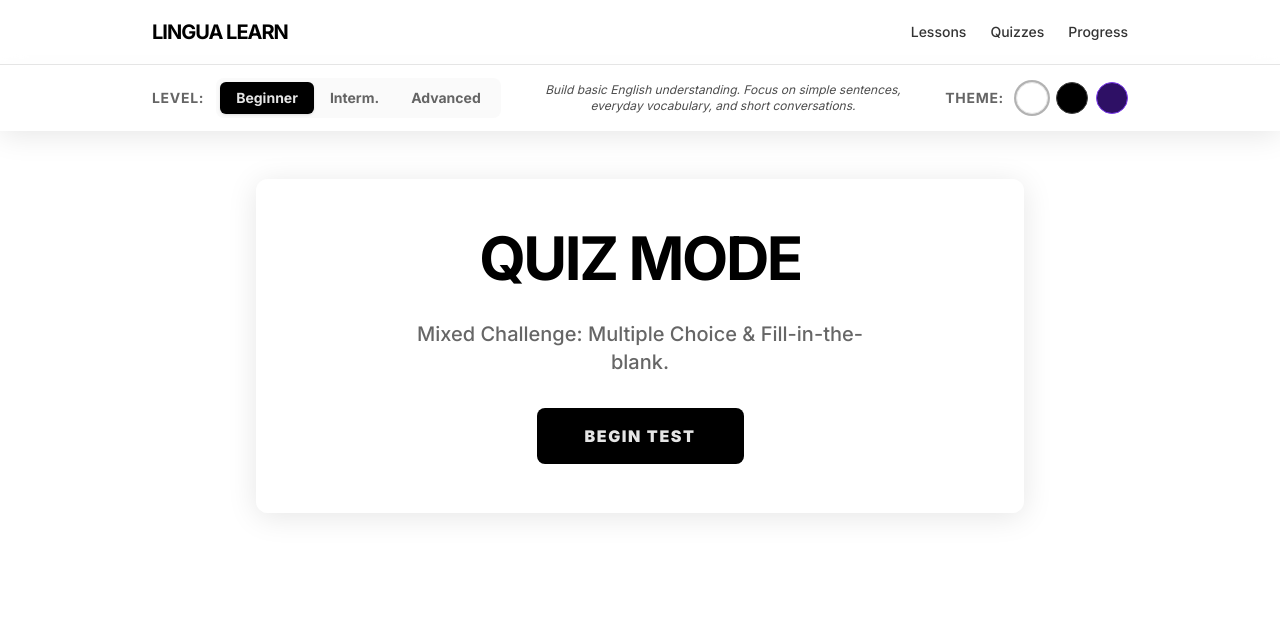
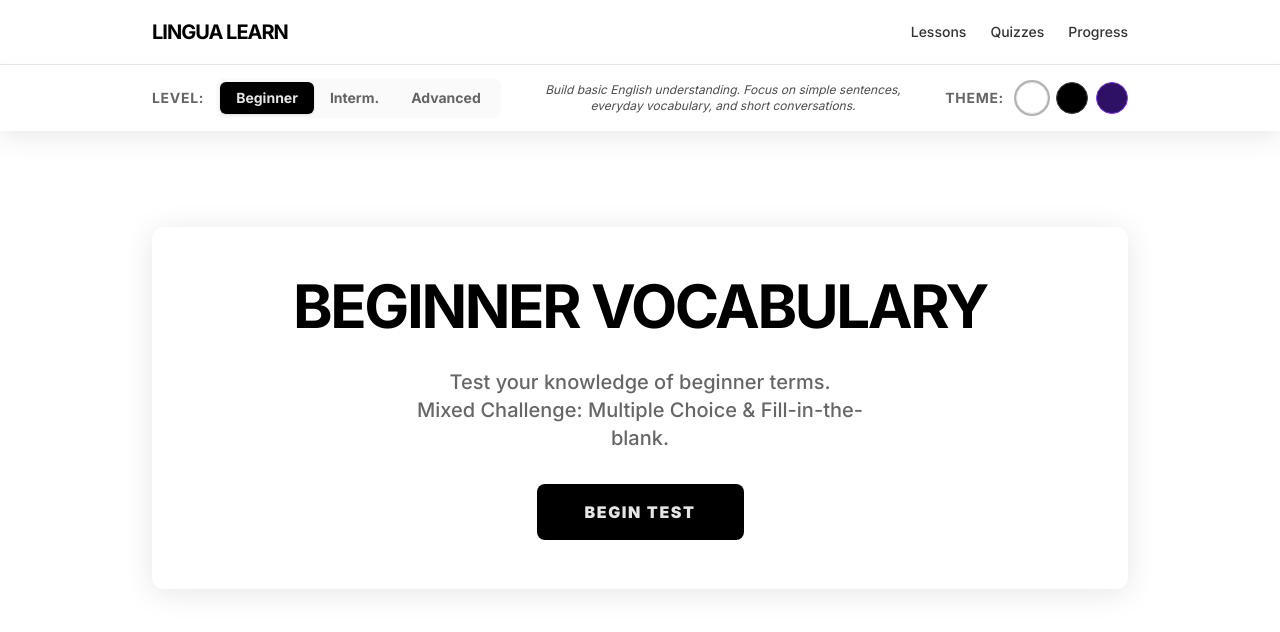
Before and after one commit to kbreabhayle/lingua-learn, a Next.js app: page /quizzes in a window 1280 px wide. Shown: the top 632 px of the page. Built offline with nearby package versions, Linux system fonts and the light colour scheme.

Commit message:
feat: refine quiz history and add category-specific quizzes

```diff
--- a/src/app/lessons/[category]/page.tsx
+++ b/src/app/lessons/[category]/page.tsx
@@ -35,11 +35,19 @@ export default function CategoryPage() {
                     <Link href="/lessons" className="text-[10px] sm:text-xs font-bold hover:underline uppercase opacity-50">&larr; All Categories</Link>
                     <h1 className="text-3xl sm:text-5xl font-black uppercase tracking-tighter">{categoryName}</h1>
                 </div>
-                <div className="bg-muted px-4 sm:px-6 py-3 sm:py-4 border-2 border-primary w-fit self-start sm:self-auto">
-                    <span className="text-[10px] sm:text-xs font-black uppercase opacity-60 block mb-1">Category Progress</span>
-                    <span className="text-xl sm:text-2xl font-black">
-                        {items.filter(i => progress.completedItems.includes(i.id)).length} / {items.length}
-                    </span>
+                <div className="bg-muted px-4 sm:px-6 py-3 sm:py-4 border-2 border-primary w-fit self-start sm:self-auto flex flex-col items-end gap-2">
+                    <div>
+                        <span className="text-[10px] sm:text-xs font-black uppercase opacity-60 block mb-1">Category Progress</span>
+                        <span className="text-xl sm:text-2xl font-black">
+                            {items.filter(i => progress.completedItems.includes(i.id)).length} / {items.length}
+                        </span>
+                    </div>
+                    <Link
+                        href={`/quizzes?category=${categorySlug}`}
+                        className="text-[10px] font-bold uppercase bg-primary text-secondary px-3 py-1 rounded hover:opacity-80 transition-opacity"
+                    >
+                        Take {categoryName} Quiz &rarr;
+                    </Link>
                 </div>
             </div>
 
--- a/src/app/progress/page.tsx
+++ b/src/app/progress/page.tsx
@@ -75,7 +75,8 @@ export default function ProgressPage() {
                             <div key={idx} className="border-2 border-primary p-4 sm:p-6 flex justify-between items-center bg-background card-hover rounded-xl">
                                 <div className="space-y-1">
                                     <span className="text-[10px] font-bold uppercase opacity-40 block">{new Date(q.quizId).toLocaleDateString()}</span>
-                                    <span className="text-base sm:text-lg font-black uppercase tracking-tight">Vocabulary Quiz</span>
+                                    <span className="text-base sm:text-lg font-black uppercase tracking-tight">{q.topic || "Vocabulary Quiz"}</span>
+                                    {q.level && <span className="text-[10px] font-bold uppercase block text-primary/70">{q.level} Level</span>}
                                 </div>
                                 <div className="text-right">
                                     <span className={cn(
--- a/src/app/quizzes/page.tsx
+++ b/src/app/quizzes/page.tsx
@@ -1,9 +1,12 @@
 import Quiz from "@/components/Quiz";
+import { Suspense } from "react";
 
-export default function QuizPage() {
+export default function QuizzesPage() {
     return (
-        <div className="max-w-3xl mx-auto">
-            <Quiz />
+        <div className="container py-8 sm:py-12">
+            <Suspense fallback={<div className="text-center p-12">Loading Quiz...</div>}>
+                <Quiz />
+            </Suspense>
         </div>
     );
 }
--- a/src/components/Quiz.tsx
+++ b/src/components/Quiz.tsx
@@ -6,10 +6,14 @@ import { cn } from "@/lib/utils";
 import { useProgress } from "@/hooks/useProgress";
 import { useSettings } from "@/context/SettingsContext";
 import Link from "next/link";
+import { useSearchParams } from "next/navigation";
 
 type QuizType = 'multiple_choice' | 'fill_in_the_blank';
 
 export default function Quiz() {
+    const searchParams = useSearchParams();
+    const categoryParam = searchParams.get('category');
+
     const [step, setStep] = useState<'lobby' | 'active' | 'results'>('lobby');
     const [currentIndex, setCurrentIndex] = useState(0);
     const [score, setScore] = useState(0);
@@ -17,17 +21,30 @@ export default function Quiz() {
     const [inputValue, setInputValue] = useState("");
 
     const { progress, saveProgress } = useProgress();
-
     const { level } = useSettings();
 
-    // Generate 10 random questions with mixed types based on level
+    // Determine Quiz Topic Name
+    const quizTopic = useMemo(() => {
+        if (categoryParam) return categoryParam.replace('-', ' ') + " Quiz";
+        return `${level.charAt(0).toUpperCase() + level.slice(1)} Vocabulary`;
+    }, [categoryParam, level]);
+
+    // Generate 10 random questions
     const quizItems = useMemo(() => {
-        // Map 'advanced' to 'intermediate' until we have dedicated advanced content
-        const targetDifficulty = level === 'advanced' ? 'intermediate' : level;
-        const filteredVocab = VOCABULARY.filter(v => v.difficulty === targetDifficulty);
+        let sourceData = VOCABULARY;
 
-        // Fallback if not enough items in filtered set
-        const sourceData = filteredVocab.length >= 10 ? filteredVocab : VOCABULARY;
+        if (categoryParam) {
+            // Filter by category if param exists
+            const formattedCategory = categoryParam.replace('-', ' ');
+            sourceData = VOCABULARY.filter(v => v.category.toLowerCase() === formattedCategory.toLowerCase());
+        } else {
+            // Otherwise filter by level
+            const targetDifficulty = level === 'advanced' ? 'intermediate' : level;
+            sourceData = VOCABULARY.filter(v => v.difficulty === targetDifficulty);
+        }
+
+        // Fallback if not enough items
+        if (sourceData.length < 5) sourceData = VOCABULARY; // Ensure we have something
 
         return [...sourceData]
             .sort(() => Math.random() - 0.5)
@@ -36,7 +53,7 @@ export default function Quiz() {
                 ...item,
                 type: idx % 2 === 0 ? 'multiple_choice' : 'fill_in_the_blank' as QuizType
             }));
-    }, [step === 'lobby', level]);
+    }, [step === 'lobby', level, categoryParam]);
 
     const currentItem = quizItems[currentIndex];
 
@@ -67,10 +84,14 @@ export default function Quiz() {
             } else {
                 setStep('results');
                 const finalScore = isCorrect ? score + 1 : score;
+
+                // Save with Topic Metadata
                 const newScores = [...progress.quizScores, {
                     quizId: new Date().toISOString(),
                     score: finalScore,
-                    total: quizItems.length
+                    total: quizItems.length,
+                    topic: quizTopic,
+                    level: level
                 }];
                 saveProgress({ ...progress, quizScores: newScores });
             }
@@ -80,8 +101,10 @@ export default function Quiz() {
     if (step === 'lobby') {
         return (
             <div className="text-center space-y-8 animate-fade-in glass-panel p-12 rounded-xl">
-                <h1 className="text-6xl font-black uppercase text-primary">Quiz Mode</h1>
+                <h1 className="text-4xl sm:text-6xl font-black uppercase text-primary">{quizTopic}</h1>
                 <p className="text-xl font-medium text-foreground/60 max-w-md mx-auto">
+                    Test your knowledge of {categoryParam ? categoryParam.replace('-', ' ') : level} terms.
+                    <br />
                     Mixed Challenge: Multiple Choice & Fill-in-the-blank.
                 </p>
                 <button
--- a/src/hooks/useProgress.ts
+++ b/src/hooks/useProgress.ts
@@ -8,7 +8,13 @@ const STORAGE_KEY = "lingua-learn-progress";
 
 export interface UserProgress {
     completedItems: string[];
-    quizScores: { quizId: string; score: number; total: number }[];
+    quizScores: {
+        quizId: string;
+        score: number;
+        total: number;
+        topic?: string;
+        level?: string;
+    }[];
     overallProgress: number;
 }
 
```
